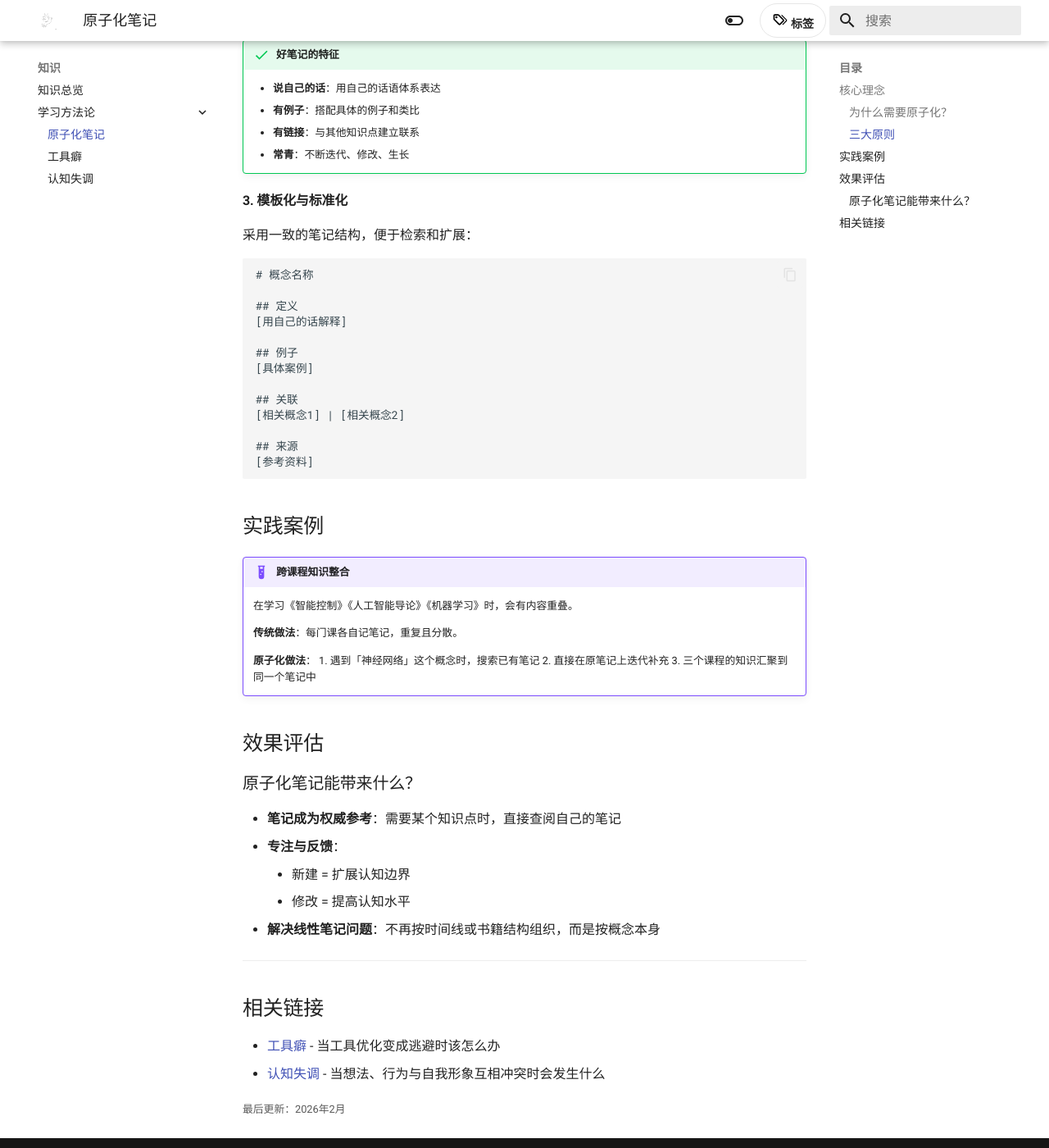
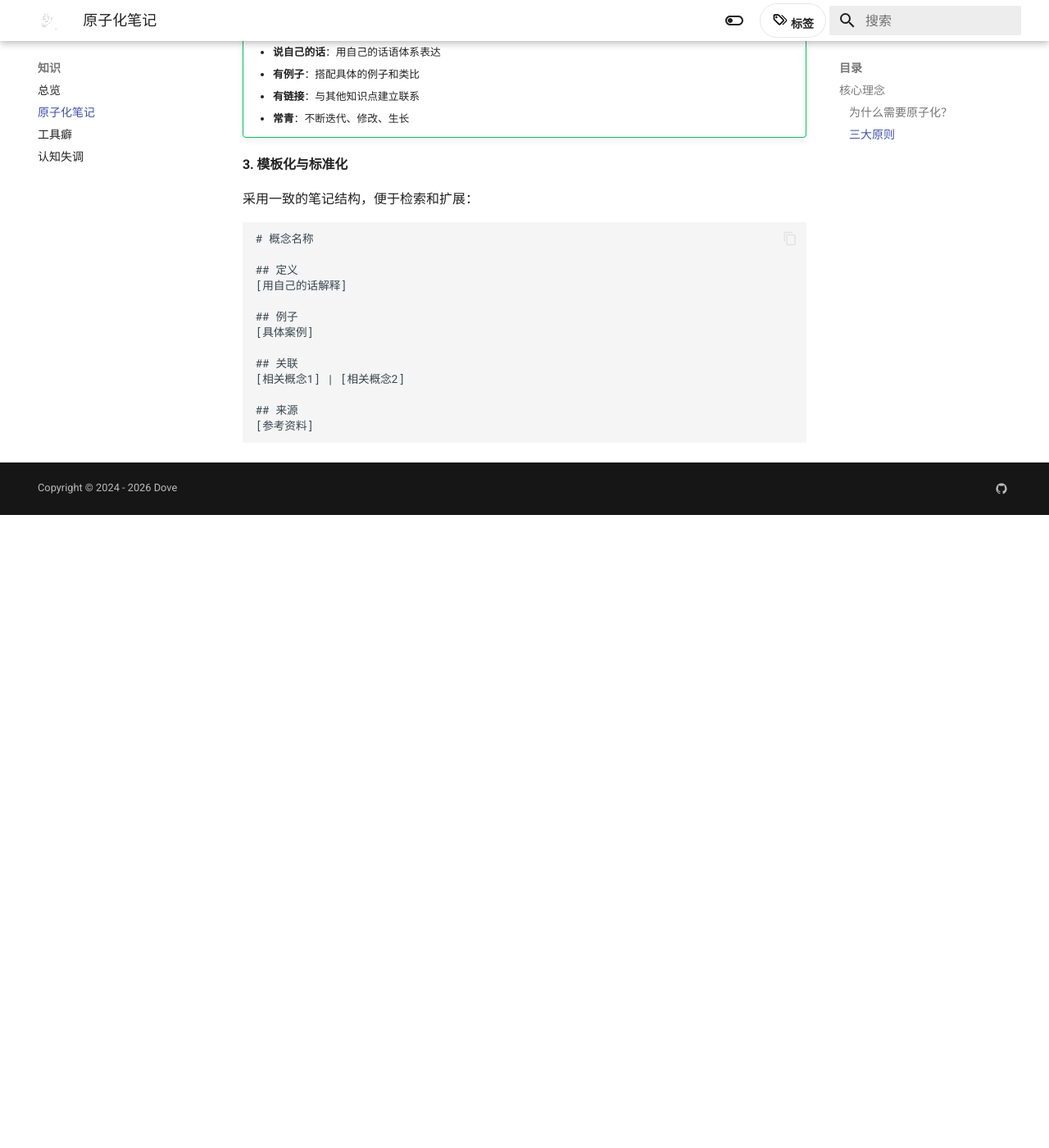
Before and after one commit to Jialedove/Jialedove, an MkDocs documentation site: the page built from docs/atomic-notes.md, in a window 1280 px wide and 1400 px high, scrolled down 1291 px. Shown: the whole window at 82% size. Built offline with MkDocs 1.6.1 and Material for MkDocs 9.7.7, drawn with Linux system fonts in a browser that asks for light colours; after the commit the page ends 1919 px from its top, so only the background shows below that.

Commit message:
修改笔记内容

````diff
--- a/docs/atomic-notes.md
+++ b/docs/atomic-notes.md
@@ -2,8 +2,7 @@
 title: 原子化笔记
 description: 一种以知识点为单位的知识管理方法
 tags:
-  - 学习方法
-  - 知识管理
+  - 学习
 ---
 
 # 原子化笔记
@@ -68,34 +67,3 @@
 ## 来源
 [参考资料]
 ```
-
-## 实践案例
-
-!!! example "跨课程知识整合"
-    在学习《智能控制》《人工智能导论》《机器学习》时，会有内容重叠。
-
-    **传统做法**：每门课各自记笔记，重复且分散。
-
-    **原子化做法**：
-    1. 遇到「神经网络」这个概念时，搜索已有笔记
-    2. 直接在原笔记上迭代补充
-    3. 三个课程的知识汇聚到同一个笔记中
-
-## 效果评估
-
-### 原子化笔记能带来什么？
-
-- **笔记成为权威参考**：需要某个知识点时，直接查阅自己的笔记
-- **专注与反馈**：
-    - 新建 = 扩展认知边界
-    - 修改 = 提高认知水平
-- **解决线性笔记问题**：不再按时间线或书籍结构组织，而是按概念本身
-
----
-
-## 相关链接
-
-- [工具癖](tool-obsession.md) - 当工具优化变成逃避时该怎么办
-- [认知失调](cognitive-dissonance.md) - 当想法、行为与自我形象互相冲突时会发生什么
-
-<small>最后更新：2026年2月</small>
--- a/docs/book-interpretation.md
+++ /dev/null
@@ -1,50 +0,0 @@
----
-title: 书籍阐释项目
-description: 主题研究项目 - 书籍阐释方法论
-tags:
-  - 研究
-  - 阅读
----
-
-# 书籍阐释项目
-
-这是一个关于「书籍阐释」的主题研究项目。
-
-## 项目目标
-
-探索如何深入理解和阐释书籍内容，形成系统化的方法论。
-
-## 研究方向
-
-### 1. 阐释学基础
-
-- 什么是阐释？
-- 阐释与翻译、评论的区别
-- 阐释的历史脉络
-
-### 2. 阅读方法
-
-- 如何选择要阐释的书籍？
-- 如何做读书笔记？
-- 如何提炼核心观点？
-
-### 3. 输出形式
-
-- 书评
-- 读书笔记
-- 思维导图
-- 概念图
-
-## 项目状态
-
-!!! info "进行中"
-    本项目目前处于规划阶段，后续会持续更新。
-
----
-
-## 相关链接
-
-- [工具癖](tool-obsession.md) - 关于工具与注意力的反思
-- [原子化笔记](atomic-notes.md) - 笔记方法论
-
-<small>最后更新：2026年2月</small>
--- a/docs/cognitive-dissonance.md
+++ b/docs/cognitive-dissonance.md
@@ -2,9 +2,7 @@
 title: 认知失调
 description: 当一个人的观念、行为与自我形象互相冲突时，会出现怎样的心理反应？
 tags:
-  - 心理学
-  - 自我管理
-  - 学习方法
+  - 自我
 ---
 
 # 认知失调
@@ -18,7 +16,7 @@
 - 想快速证明自己没错
 - 明明知道有问题，却不愿意正面承认
 
-## 一个简单例子
+##### 例子
 
 比如，一个人相信自己很重视健康，但他又长期熬夜、久坐、不运动。
 
@@ -37,7 +35,7 @@
 
 这些解释不一定完全错误，但它们经常承担一个额外功能：帮助人维持“我还是一个讲道理的人”的自我形象。
 
-## 认知失调为什么重要
+### 认知失调为什么重要
 
 因为很多拖延、自我欺骗和低效循环，并不是单纯因为懒，而是因为人会本能地回避自我冲突。
 
@@ -49,23 +47,7 @@
 - 为什么人明明知道该做什么，却迟迟不做
 - 为什么人会越解释越远离事实
 
-## 认知失调常见的化解方式
-
-### 1. 改变想法
-
-比如把“健康很重要”改成“其实年轻时熬一点夜也没关系”。
-
-### 2. 改变行为
-
-比如开始规律作息、运动，让行为重新和观念一致。
-
-### 3. 添加解释
-
-比如告诉自己“我最近只是阶段性失控，以后会恢复”。
-
-这三种方式里，最有效的通常是第二种：直接修正行为。因为它不会只是在心理上减压，而是真的减少冲突源。
-
-## 在学习和工作中的表现
+### 在学习和工作中的表现
 
 认知失调在学习和工作里也很常见。
 
@@ -75,11 +57,11 @@
 - 我认为自己在推进项目，但我一整天都在整理工具和资料
 - 我认为自己追求真实，但我在回避一个已经很明显的问题
 
-如果不识别这种失调，人就会不断用“解释”代替“修正”。时间一久，问题不仅不会消失，反而会积累成更强的内耗。
+如果不识别这种失调，人就会不断用“**解释**”代替“修正”。时间一久，问题不仅不会消失，反而会积累成更强的内耗。
 
-## 怎么更好地面对它
+### 怎么更好地面对它
 
-### 先承认冲突存在
+##### 先承认冲突存在
 
 很多时候，问题不是冲突本身，而是我们不肯承认冲突存在。
 
@@ -87,7 +69,7 @@
 
 > 我现在的想法和行为确实不一致。
 
-### 少做自我辩护，多看具体行为
+##### 少做自我辩护，多看具体行为
 
 不要急着证明自己是对的，先看事实：
 
@@ -95,7 +77,7 @@
 - 我正在回避什么？
 - 我是在解决问题，还是在替自己解释？
 
-### 用小行动修复一致性
+##### 用小行动修复一致性
 
 认知失调不一定要靠一次大改变来解决。很多时候，一个足够小、但真实的行动，就能开始修复内在一致性。
 
@@ -105,19 +87,13 @@
 - 运动 10 分钟，而不是等“完整健身计划”
 - 先做最关键的一步，而不是继续解释为什么还没开始
 
-## 结语
+### 碎碎念
 
-一个人不必永远保持绝对一致，但如果长期依赖解释来掩盖冲突，就会慢慢失去对自己的诚实。
-
-认知失调最有价值的地方，不是让人给自己贴上“我很矛盾”的标签，而是提醒我们：
+1. 不自欺是最难的事；
+2. 设计自己的自我修正机制很重要；
 
 当内心不舒服时，先别急着自证清白，也许真正需要的不是解释，而是修正。
 
 ---
 
-## 相关链接
-
-- [工具癖](tool-obsession.md) - 当人用优化工具来代替推进事情时，也常伴随自我解释
-- [原子化笔记](atomic-notes.md) - 把复杂问题拆成更容易处理的单元
-
-<small>最后更新：2026年3月</small>
+<small>最后更新：2026 年 3 月</small>
--- a/mkdocs.yml
+++ b/mkdocs.yml
@@ -77,18 +77,12 @@
 
 nav:
   - 知识:
-    - 知识总览: knowledge.md
-    - 学习方法论:
-      - 原子化笔记: atomic-notes.md
-      - 工具癖: tool-obsession.md
-      - 认知失调: cognitive-dissonance.md
+    - 总览: knowledge.md
+    - 原子化笔记: atomic-notes.md
+    - 工具癖: tool-obsession.md
+    - 认知失调: cognitive-dissonance.md
   - 文章:
-    - 文章总览: articles.md
-    - 书籍阐释项目: book-interpretation.md
+    - 总览: articles.md
   - 项目:
-    - 项目总览: projects.md
-    - 主题研究:
-      - 书籍阐释项目: book-interpretation.md
-    - 生活实验:
-      - 菜单: menu.md
-      - 西红柿鸡蛋汤: tomato-egg-soup.md
+    - 总览: projects.md
+    - 菜单: menu.md
````
Also changed, not shown: README.md (+2 -0 lines), docs/articles.md (+0 -6 lines), docs/index.md (+8 -49 lines), docs/projects.md (+0 -8 lines), 3 other files.
